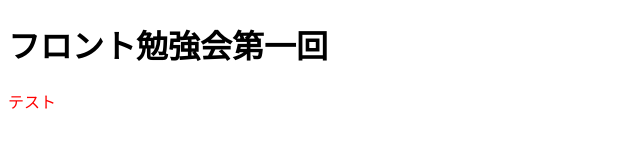
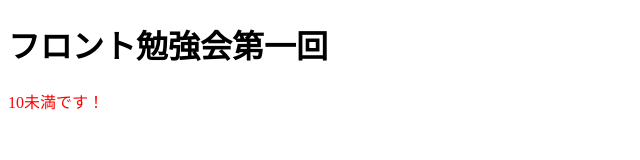
Before and after one commit to KanekoK/jQueryStudy, a plain HTML site: page index.html in a window 1280 px wide. Shown: the full height of the page, 0-640 px from the left. Drawn offline with nearby package versions, Linux system fonts and the light colour scheme.

Commit message:
演算、条件

```diff
--- a/index.html
+++ b/index.html
@@ -12,7 +12,7 @@
   <h1>フロント勉強会第一回</h1>
 
   <div id="sub-title" class="sub_title">
-    <p>フロントエンジニアになるための勉強会です。</p>
+    <p>5</p>
   </div>
 
   <script
--- a/main.js
+++ b/main.js
@@ -1,2 +1,18 @@
-$('.sub_title p').text('テスト');
-$('.sub_title p').css('color', 'red');
+$subTitle = $('#sub-title p'); // 変数
+
+// $subTitle.text('テスト');
+$subTitle.css('color', 'red');
+
+// 演算
+// $subTitle.text(10 + 10);
+// $subTitle.text('test' + 'foo');
+
+// if文、for文
+console.log($subTitle.text());
+
+if ($subTitle.text() < 10) {
+  $subTitle.text('10未満です！');
+} else {
+  $subTitle.text('10以上です！');
+}
+// if ($subTitle.text())
```
